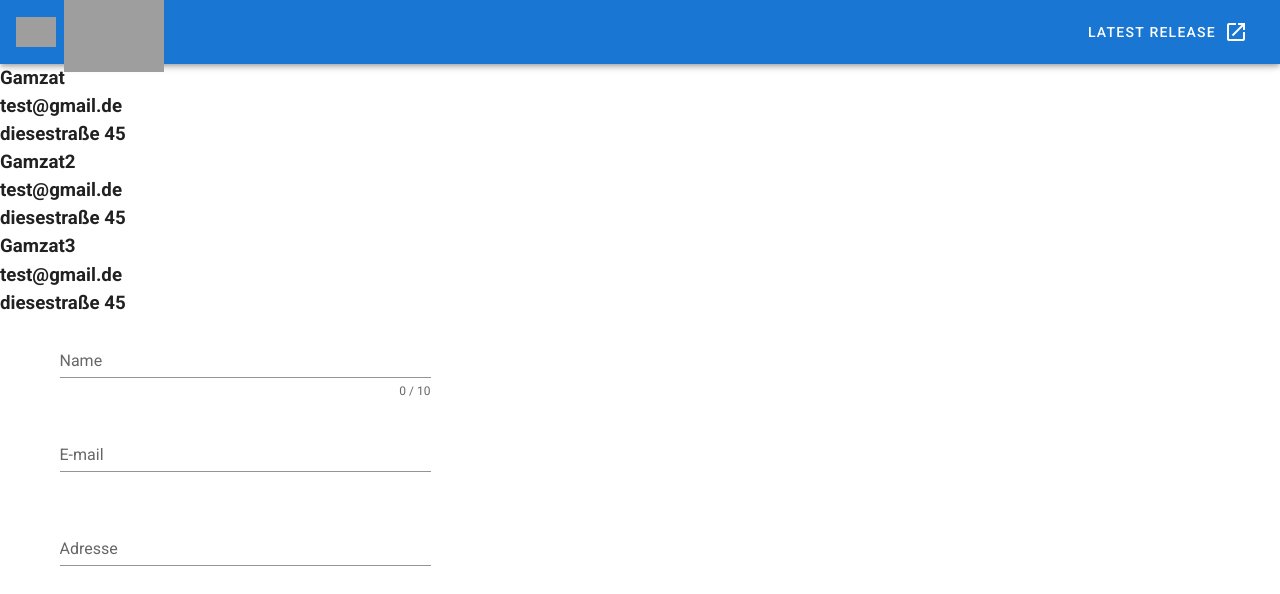
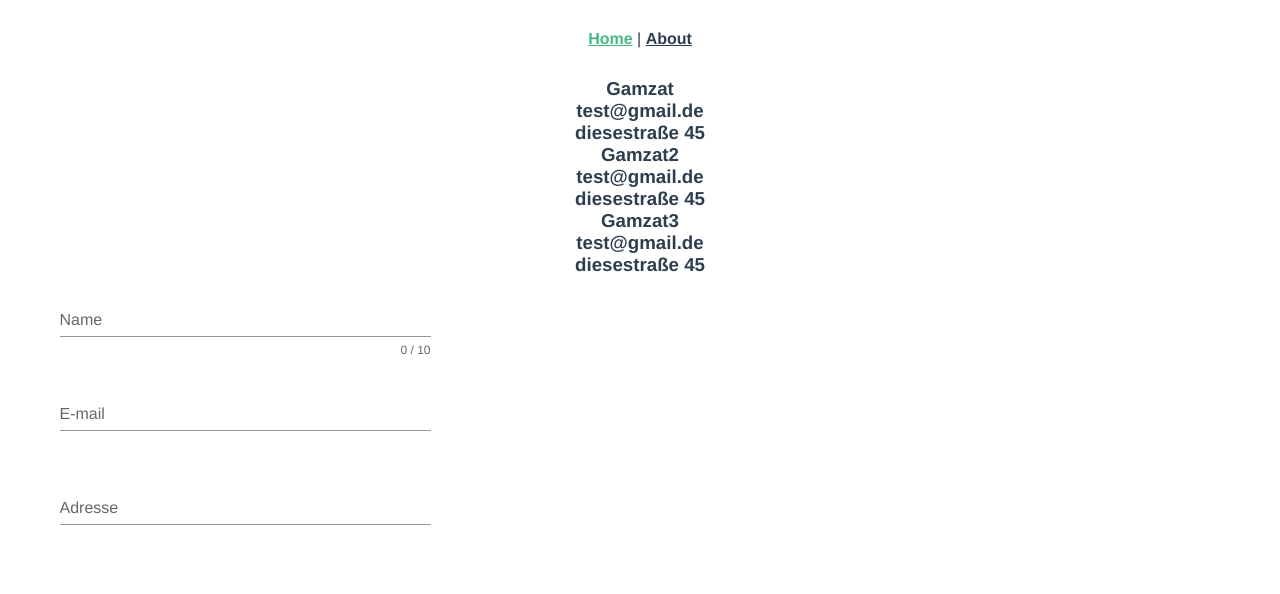
Before and after one commit to xXNaVeEXx/webclient, a Vue app: page / in a window 1280 px wide. Shown: the top 594 px of the page. Built offline with nearby package versions, Linux system fonts and the light colour scheme; grey boxes are pictures that could not be loaded.

Commit message:
vue router
router hinzugefügt

```diff
--- a/package.json
+++ b/package.json
@@ -11,12 +11,14 @@
     "core-js": "^3.4.4",
     "vue": "^2.6.10",
     "vue-material": "^1.0.0-beta-11",
+    "vue-router": "^3.1.3",
     "vuelidate": "^0.7.5",
     "vuetify": "^2.1.0"
   },
   "devDependencies": {
     "@vue/cli-plugin-babel": "^4.1.0",
     "@vue/cli-plugin-eslint": "^4.1.0",
+    "@vue/cli-plugin-router": "^4.1.2",
     "@vue/cli-service": "^4.1.0",
     "babel-eslint": "^10.0.3",
     "eslint": "^5.16.0",
--- a/src/App.vue
+++ b/src/App.vue
@@ -1,47 +1,32 @@
 <template>
-  <v-app>
-    <AppToolBar />
-    <v-content>
-      <TestUsers v-bind:users="users" />
-      <FormValidation />
-    </v-content>
-  </v-app>
+  <div id="app">
+    <div id="nav">
+      <router-link to="/">Home</router-link> |
+      <router-link to="/about">About</router-link>
+    </div>
+    <router-view/>
+  </div>
 </template>
 
-<script>
-import TestUsers from "./components/TestUsers";
-import FormValidation from "./components/FormValidation";
-import AppToolBar from "./components/AppToolbar";
+<style lang="scss">
+#app {
+  font-family: 'Avenir', Helvetica, Arial, sans-serif;
+  -webkit-font-smoothing: antialiased;
+  -moz-osx-font-smoothing: grayscale;
+  text-align: center;
+  color: #2c3e50;
+}
 
-export default {
-  name: "App",
+#nav {
+  padding: 30px;
 
-  components: {
-    TestUsers,
-    FormValidation,
-    AppToolBar
-  },
+  a {
+    font-weight: bold;
+    color: #2c3e50;
 
-  data() {
-    return {
-      users: [
-        {
-          name: "Gamzat",
-          email: "test@gmail.de",
-          adresse: "diesestraße 45"
-        },
-        {
-          name: "Gamzat2",
-          email: "test@gmail.de",
-          adresse: "diesestraße 45"
-        },
-        {
-          name: "Gamzat3",
-          email: "test@gmail.de",
-          adresse: "diesestraße 45"
-        }
-      ]
-    };
+    &.router-link-exact-active {
+      color: #42b983;
+    }
   }
-};
-</script>
+}
+</style>
--- a/src/main.js
+++ b/src/main.js
@@ -1,10 +1,12 @@
 import Vue from "vue";
 import App from "./App.vue";
 import vuetify from "./plugins/vuetify";
+import router from './router'
 
 Vue.config.productionTip = false;
 
 new Vue({
   vuetify,
+  router,
   render: h => h(App)
 }).$mount("#app");
--- /dev/null
+++ b/src/router/index.js
@@ -0,0 +1,27 @@
+import Vue from 'vue'
+import VueRouter from 'vue-router'
+import Home from '../views/Home.vue'
+
+Vue.use(VueRouter)
+
+const routes = [
+  {
+    path: '/',
+    name: 'home',
+    component: Home
+  },
+  {
+    path: '/about',
+    name: 'about',
+    // route level code-splitting
+    // this generates a separate chunk (about.[hash].js) for this route
+    // which is lazy-loaded when the route is visited.
+    component: () => import(/* webpackChunkName: "about" */ '../views/About.vue')
+  }
+]
+
+const router = new VueRouter({
+  routes
+})
+
+export default router
--- /dev/null
+++ b/src/views/About.vue
@@ -0,0 +1,5 @@
+<template>
+  <div class="about">
+    <h1>This is an about page</h1>
+  </div>
+</template>
--- /dev/null
+++ b/src/views/Home.vue
@@ -0,0 +1,41 @@
+<template>
+  <div class="home">
+    <TestUsers v-bind:users="users" />
+    <FormValidation />
+  </div>
+</template>
+
+<script>
+// @ is an alias to /src
+import TestUsers from "@/components/TestUsers.vue";
+import FormValidation from "@/components/FormValidation.vue";
+
+export default {
+  name: "home",
+  components: {
+    TestUsers,
+    FormValidation
+  },
+  data() {
+    return {
+      users: [
+        {
+          name: "Gamzat",
+          email: "test@gmail.de",
+          adresse: "diesestraße 45"
+        },
+        {
+          name: "Gamzat2",
+          email: "test@gmail.de",
+          adresse: "diesestraße 45"
+        },
+        {
+          name: "Gamzat3",
+          email: "test@gmail.de",
+          adresse: "diesestraße 45"
+        }
+      ]
+    };
+  }
+};
+</script>
```
Also changed, not shown: 1 other file (tests, documents, lock files or other folders).
